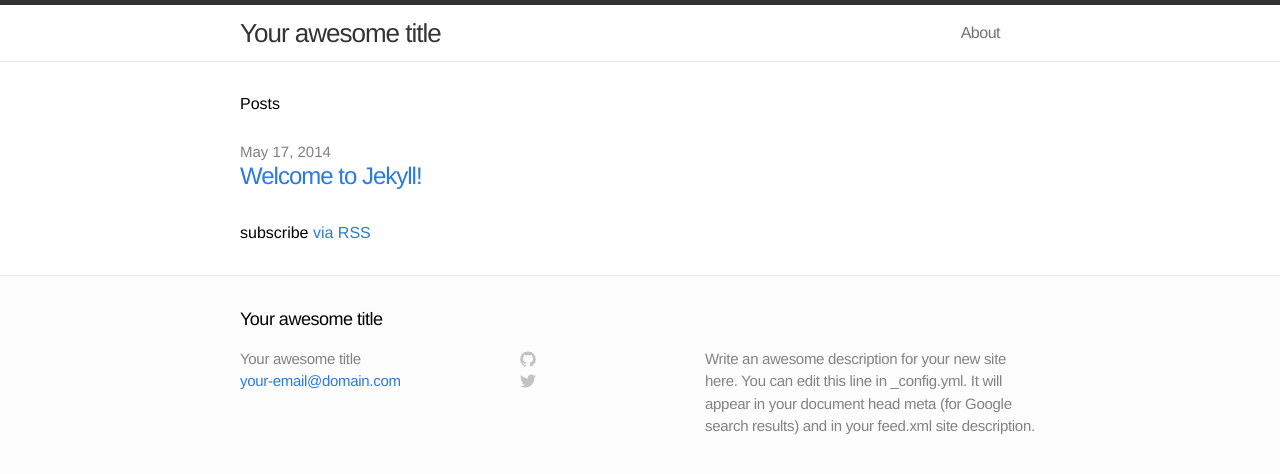
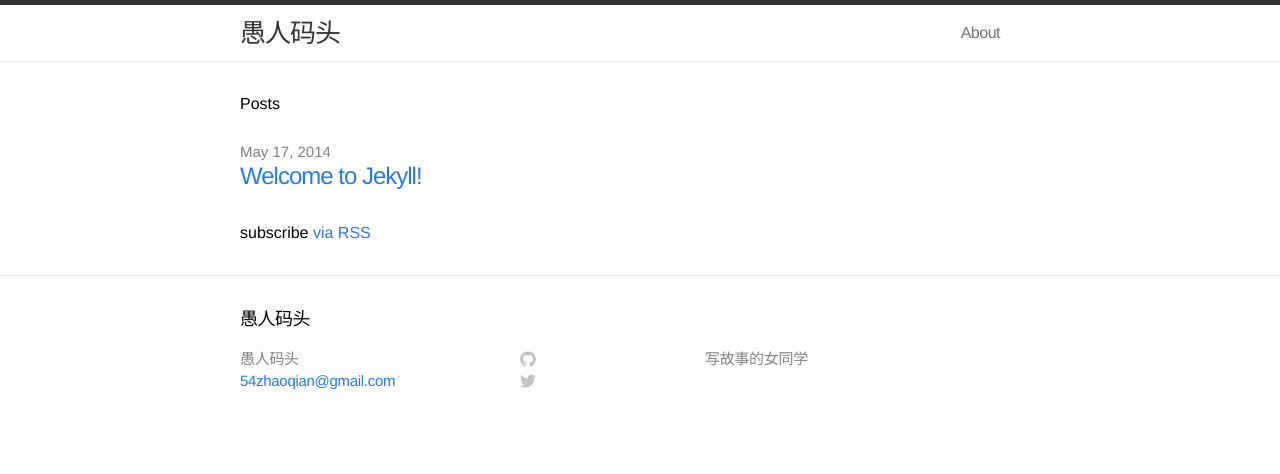
Before and after one commit to echoZQ/echo-blog, a Jekyll site: the page built from index.html, in a window 1280 px wide. Shown: the top 474 px of the page. Built offline with Jekyll 4.4.1, drawn with Linux system fonts in a browser that asks for light colours.

Commit message:
update __config.yml

```diff
--- a/_config.yml
+++ b/_config.yml
@@ -1,9 +1,9 @@
 # Site settings
-title: Your awesome title
-email: your-email@domain.com
-description: "Write an awesome description for your new site here. You can edit this line in _config.yml. It will appear in your document head meta (for Google search results) and in your feed.xml site description."
-baseurl: ""
-url: "http://yourdomain.com"
+title: "愚人码头"
+email: "54zhaoqian@gmail.com"
+description: "写故事的女同学"
+baseurl: "/"
+url: "http://echozq.github.io/echo-blog/"
 
 # Build settings
 markdown: kramdown
```
